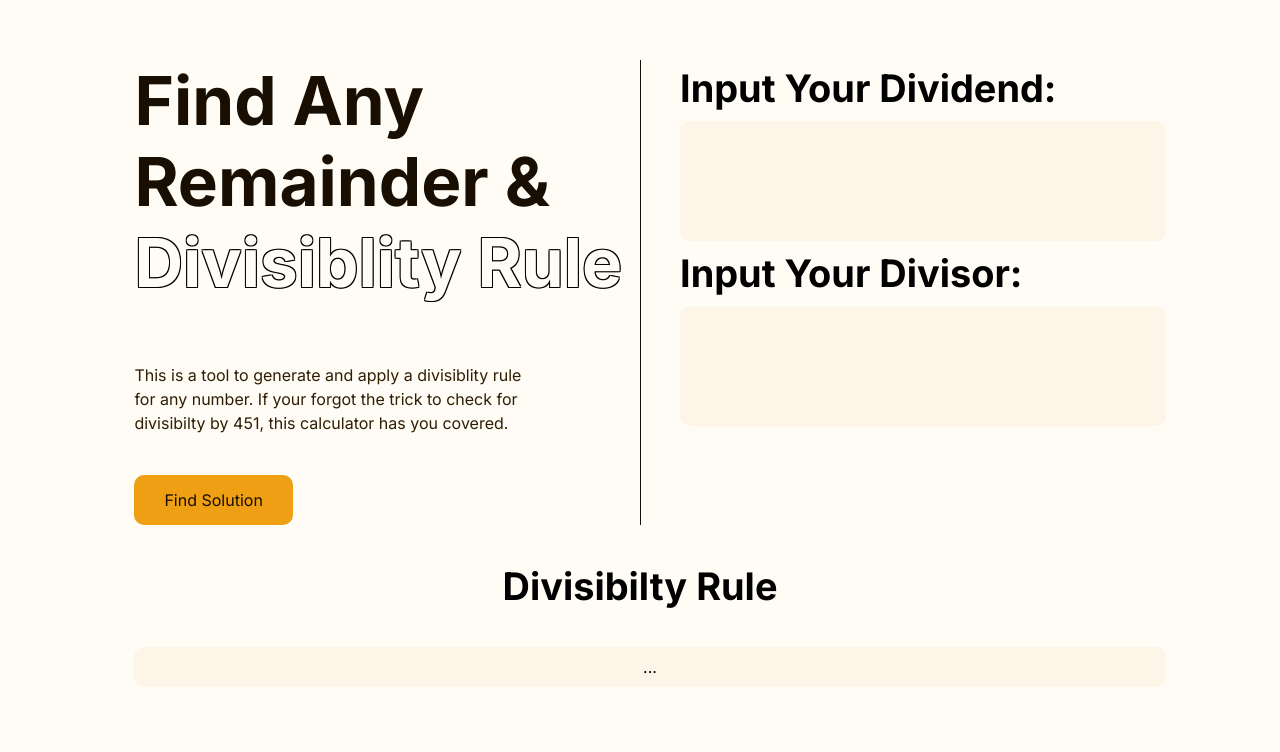
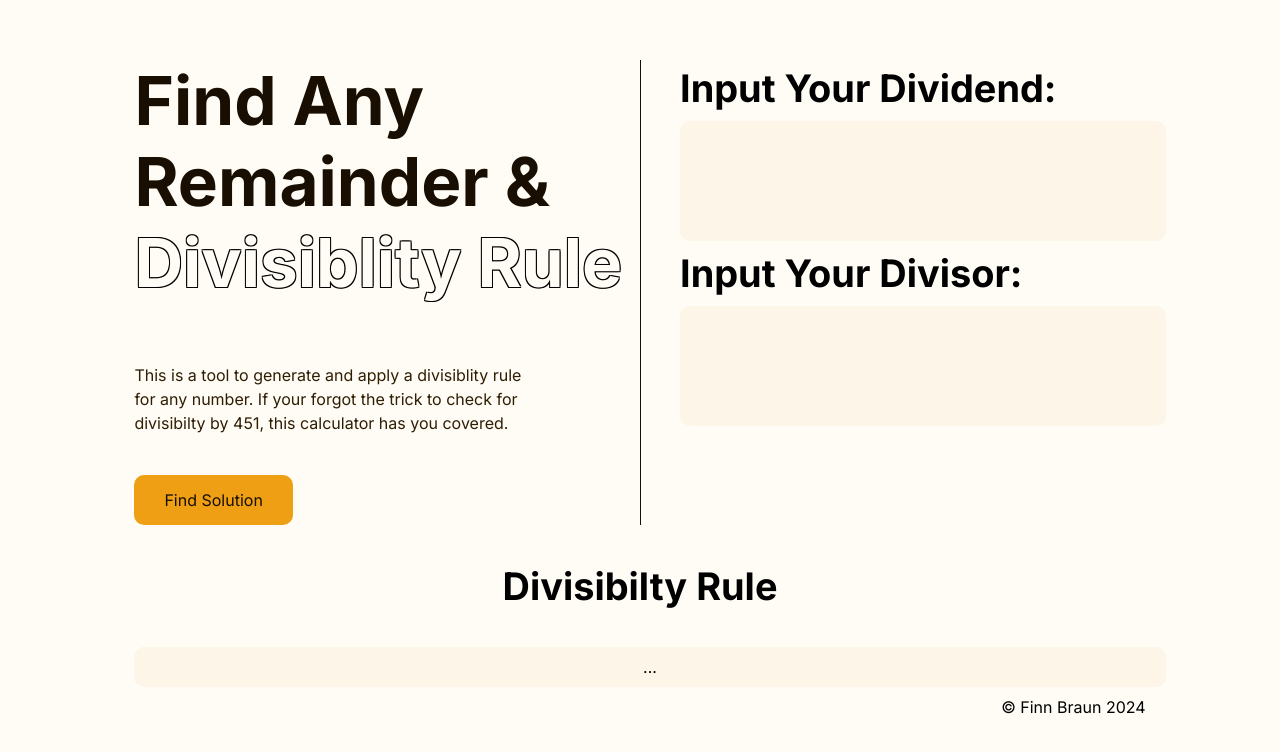
Before and after one commit to finnabraun/divide, a website: page index.html in a window 1280 px wide. Drawn offline with Linux system fonts and the light colour scheme.

Commit message:
Added copyright notice

```diff
--- a/index.html
+++ b/index.html
@@ -24,5 +24,6 @@
         <h3 class="section">Divisibilty Rule</h3>
         <div id="Rule">...</div>
         <div id="equations"></div>
+        <div id="footer">© Finn Braun 2024</div>
     </body>
 </html>
--- a/style.css
+++ b/style.css
@@ -282,3 +282,8 @@ i {
     border-radius: 10px;
     padding: 10px;
 }
+
+#footer {
+    text-align: right;
+    margin-top: 10px;
+}
```
